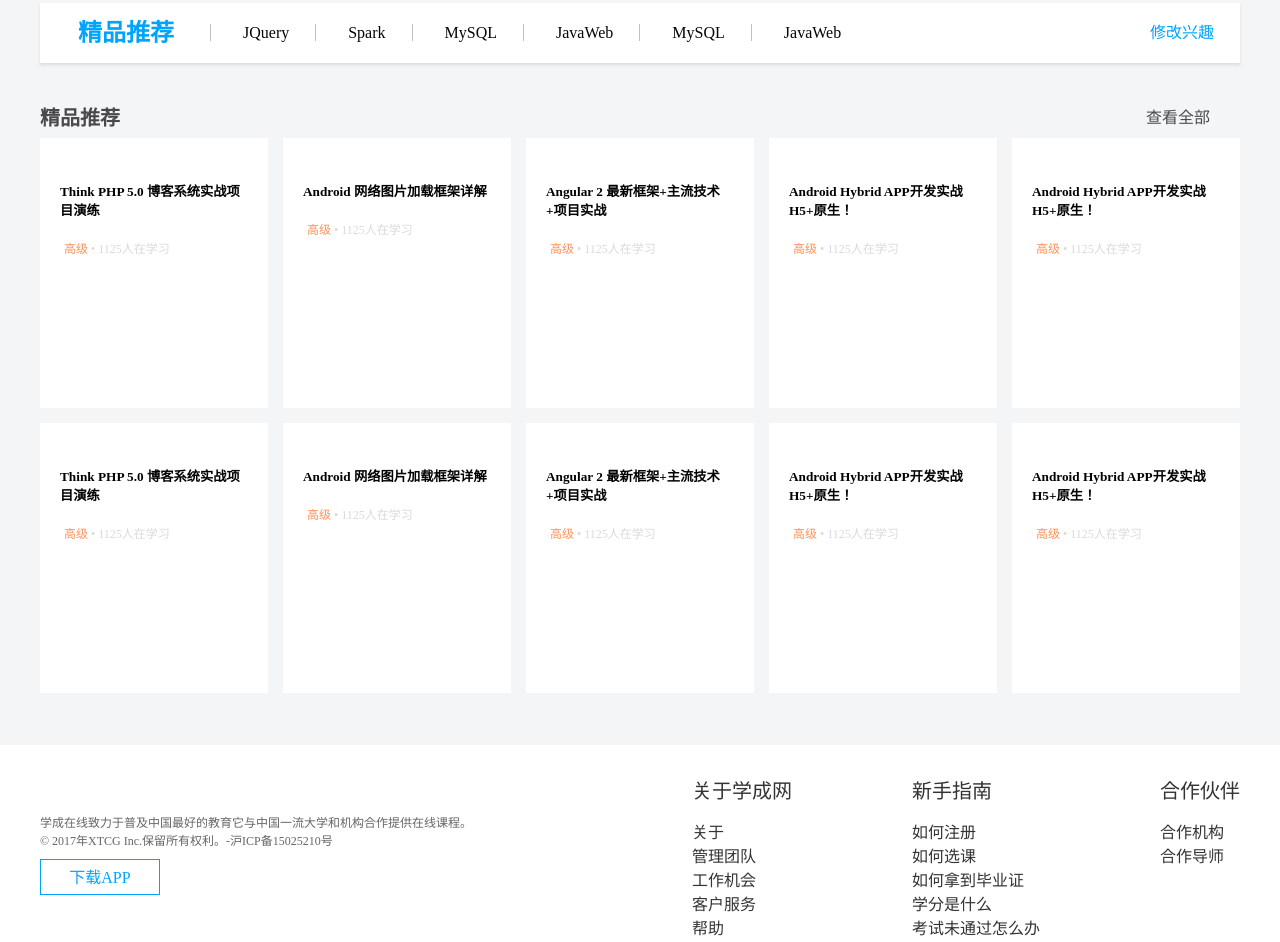
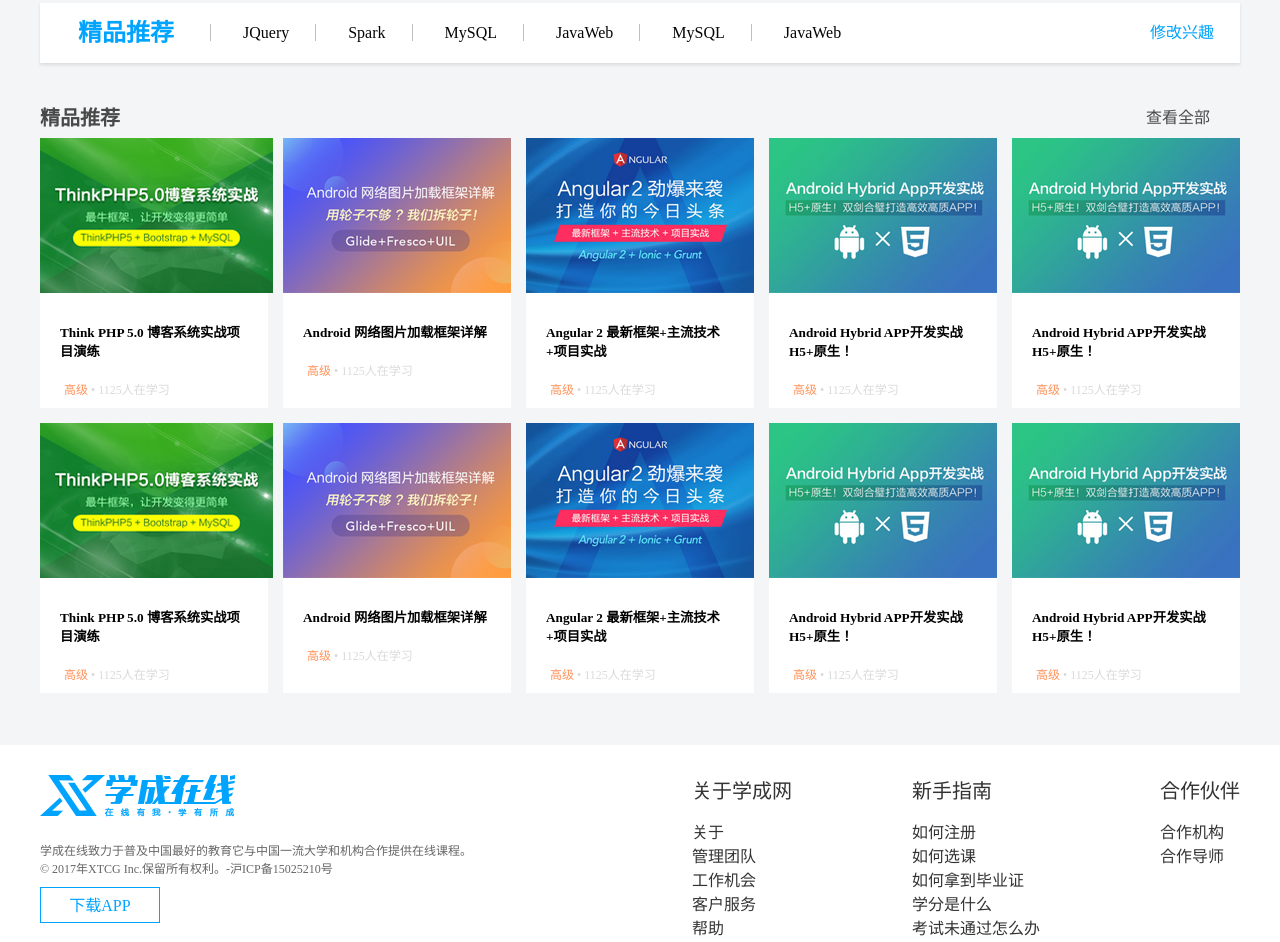
Before and after one commit to REDPAUI/test, a plain HTML site: page index.html in a window 1280 px wide. Shown: the part 527-1469 px from the top of the page. Drawn offline with Linux system fonts and the light colour scheme.

Commit message:
Update index.html

```diff
--- a/index.html
+++ b/index.html
@@ -103,70 +103,70 @@
         <ul>
             <li>
                 <a href="#">
-                <img src="./stuy/images/course01.png" alt="">
+                <img src="./images/course01.png" alt="">
                 <h5>Think PHP 5.0 博客系统实战项目演练</h5>
                 <p><span>高级</span> • 1125人在学习<p>
                 </a>
             </li>
             <li>
                 <a href="#">
-                <img src="./stuy/images/course02.png" alt="">
+                <img src="./images/course02.png" alt="">
                 <h5>Android 网络图片加载框架详解</h5>
                 <p><span>高级</span> • 1125人在学习<p>
                 </a>
             </li>
             <li>
                 <a href="#">
-                <img src="./stuy/images/course03.png" alt="">
+                <img src="./images/course03.png" alt="">
                 <h5>Angular 2 最新框架+主流技术+项目实战</h5>
                 <p><span>高级</span> • 1125人在学习<p>
                 </a>
             </li>
             <li>
                 <a href="#">
-                <img src="./stuy/images/course04.png" alt="">
+                <img src="./images/course04.png" alt="">
                 <h5>Android Hybrid APP开发实战 H5+原生！</h5>
                 <p><span>高级</span> • 1125人在学习<p>
                 </a>
             </li>
             <li>
                 <a href="#">
-                <img src="./stuy/images/course04.png" alt="">
+                <img src="./images/course04.png" alt="">
                 <h5>Android Hybrid APP开发实战 H5+原生！</h5>
                 <p><span>高级</span> • 1125人在学习<p>
                 </a>
             </li>
             <li>
                 <a href="#">
-                <img src="./stuy/images/course01.png" alt="">
+                <img src="./images/course01.png" alt="">
                 <h5>Think PHP 5.0 博客系统实战项目演练</h5>
                 <p><span>高级</span> • 1125人在学习<p>
                 </a>
             </li>
             <li>
                 <a href="#">
-                <img src="./stuy/images/course02.png" alt="">
+                <img src="./images/course02.png" alt="">
                 <h5>Android 网络图片加载框架详解</h5>
                 <p><span>高级</span> • 1125人在学习<p>
                 </a>
             </li>
             <li>
                 <a href="#">
-                <img src="./stuy/images/course03.png" alt="">
+                <img src="./images/course03.png" alt="">
                 <h5>Angular 2 最新框架+主流技术+项目实战</h5>
                 <p><span>高级</span> • 1125人在学习<p>
                 </a>
             </li>
             <li>
                 <a href="#">
-                <img src="./stuy/images/course04.png" alt="">
+                <img src="./images/course04.png" alt="">
                 <h5>Android Hybrid APP开发实战 H5+原生！</h5>
                 <p><span>高级</span> • 1125人在学习<p>
                 </a>
             </li>
             <li>
                 <a href="#">
-                <img src="./stuy/images/course04.png" alt="">
+                <img src="./images/course04.png" alt="">
                 <h5>Android Hybrid APP开发实战 H5+原生！</h5>
                 <p><span>高级</span> • 1125人在学习<p>
                 </a>
@@ -180,7 +180,7 @@
         <!-- 内容 -->
         <div class="wrapper">
             <div class="left">
-                <img src="./stuy/images/logo.png" alt="">
+                <img src="./images/logo.png" alt="">
                 <p>学成在线致力于普及中国最好的教育它与中国一流大学和机构合作提供在线课程。<br>
                     © 2017年XTCG Inc.保留所有权利。-沪ICP备15025210号</p>
                 <a href="#">下载APP</a>
```
